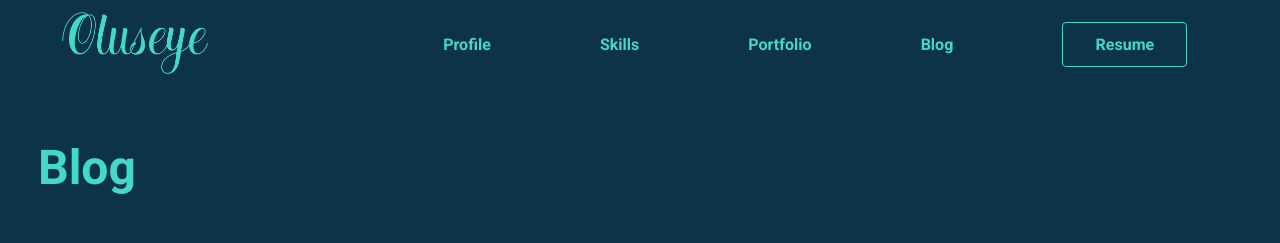
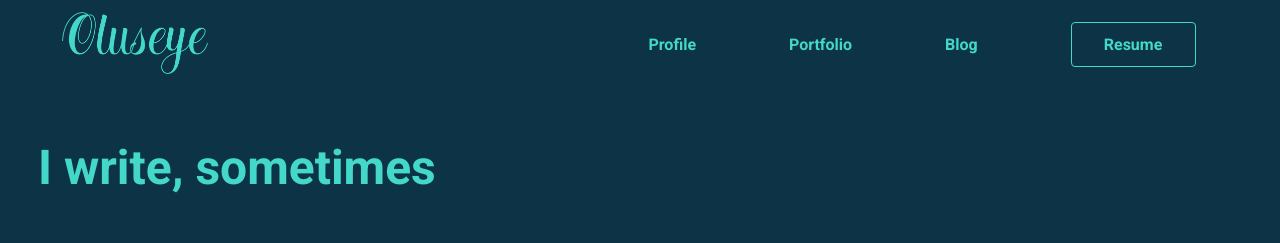
Before and after one commit to onigbindeseye/myportfolio, a React (Create React App) app: page /blog in a window 1280 px wide. Shown: the top 243 px of the page. Built offline with nearby package versions, Linux system fonts and the light colour scheme; grey boxes are pictures that could not be loaded; the HTML template or start-up script is replaced by a standard one.

Commit message:
Additional Styling of Components

```diff
--- a/src/App.js
+++ b/src/App.js
@@ -5,6 +5,7 @@ import { ThemeProvider, createTheme } from '@mui/material/styles';
 import Home from 'components/Home';
 import Portfolio from 'components/Portfolio';
 import Blog from 'components/Blog';
+import Profile from 'components/Profile';
 
 const theme = createTheme({
   typography: {
@@ -20,6 +21,7 @@ function App() {
       <div className="App">
         <Switch>
           <Route exact path="/" component={Home} />
+          <Route exact path="/profile" component={Profile} />
           <Route exact path="/portfolio" component={Portfolio} />
           <Route exact path="/blog" component={Blog} />
         </Switch>
--- a/src/components/Blog/components/Post.js
+++ b/src/components/Blog/components/Post.js
@@ -48,7 +48,7 @@ const Post = () => {
         color={'#43D8C9'}
         paddingBottom={'2%'}
       >
-        Blog
+        I write, sometimes
       </Typography>
       <Box>
         <Grid container spacing={2}>
--- a/src/components/Header/Header.js
+++ b/src/components/Header/Header.js
@@ -71,6 +71,7 @@ const Header = () => {
           width={'100%'}
           fontWeight={600}
           color={'#43D8C9'}
+          paddingLeft={'25%'}
         >
           <Box>
             <Link
@@ -80,16 +81,6 @@ const Header = () => {
               color="#43D8C9"
             >
               Profile
-            </Link>
-          </Box>
-          <Box>
-            <Link
-              underline="none"
-              component="a"
-              href="/portfolio"
-              color="#43D8C9"
-            >
-              Skills
             </Link>
           </Box>
           <Box>
@@ -174,10 +165,10 @@ const Header = () => {
             TransitionComponent={Fade}
           >
             <MenuItem onClick={handleClose} component="a" href="/">
+              Home
+            </MenuItem>
+            <MenuItem onClick={handleClose} component="a" href="/profile">
               Profile
-            </MenuItem>
-            <MenuItem onClick={handleClose} component="a" href="/skills">
-              Skills
             </MenuItem>
             <MenuItem onClick={handleClose} component="a" href="/portfolio">
               Portfolio
--- a/src/components/Home/components/Banner.js
+++ b/src/components/Home/components/Banner.js
@@ -120,7 +120,7 @@ const Banner = () => {
           </Avatar>
         </Box>
         <Box marginTop={{ xs: '8%', sm: '3%' }}>
-          <ColorButton component={'a'} variant="outlined">
+          <ColorButton component={'a'}  href="/portfolio" variant="outlined">
             My Portfolio
           </ColorButton>
         </Box>
--- a/src/components/Portfolio/components/Works.js
+++ b/src/components/Portfolio/components/Works.js
@@ -5,16 +5,16 @@ import { teal } from '@mui/material/colors';
 import Avatar from '@mui/material/Avatar';
 import GitHubIcon from '@mui/icons-material/GitHub';
 import OpenInNewIcon from '@mui/icons-material/OpenInNew';
-import {portfolio} from './portfolio';
+import { portfolio } from './portfolio';
 
 const Works = () => {
   return (
-    <Box marginTop={{xs:'25%', sm:'8%'}}>
+    <Box marginTop={{ xs: '25%', sm: '8%' }}>
       <Box>
         <Typography
           color={'#43D8C9'}
           variant={'h3'}
-          paddingBottom={{xs:'8%', sm:'3%'}}
+          paddingBottom={{ xs: '8%', sm: '3%' }}
           fontWeight={700}
         >
           Some Solutions I've Built
@@ -24,12 +24,12 @@ const Works = () => {
         <Box
           display={'flex'}
           justifyContent={'space-between'}
-          margin={{xs:'6% 0% 25% 0%', sm:'5% 0% 15% 0%'}}
+          margin={{ xs: '6% 0% 25% 0%', sm: '5% 0% 15% 0%' }}
           key={id}
           flexWrap={'wrap'}
         >
           <Box
-            width={{xs:'100%', sm:'50%'}}
+            width={{ xs: '100%', sm: '50%' }}
             component={'img'}
             src={portfolios.imgpath}
             alt={'screenshot'}
@@ -41,7 +41,11 @@ const Works = () => {
               },
             }}
           />
-          <Box width={{xs:'100%', sm:'50%'}} marginRight={0}>
+          <Box
+            width={{ xs: '100%', sm: '50%' }}
+            marginRight={0}
+          >
+            <Box display={{ xs: 'none', sm: 'inline' }}>
               <Typography
                 textAlign={'right'}
                 variant={'h5'}
@@ -66,8 +70,33 @@ const Works = () => {
                   {portfolios.description}
                 </Typography>
               </Box>
+            </Box>
+            <Box display={{ xs: 'inline', sm: 'none' }}>
+              <Typography
+                textAlign={'left'}
+                variant={'h5'}
+                color={'#43D8C9'}
+                fontWeight={700}
+                padding={'3% 0%'}
+              >
+                {portfolios.title}
+              </Typography>
               <Box
-              width={{xs:'100%', sm:'70%'}}
+                bgcolor={'#142850'}
+                padding={'4% 1%'}
+                width={'100%'}
+              >
+                <Typography
+                  textAlign={'left'}
+                  variant={'subtitle2'}
+                  color={'#B7B7B7'}
+                >
+                  {portfolios.description}
+                </Typography>
+              </Box>
+            </Box>
+            <Box
+              width={{ xs: '100%', sm: '70%' }}
               marginRight={0}
               marginTop={'2%'}
               display={'flex'}
@@ -116,7 +145,7 @@ const Works = () => {
               </Typography>
             </Box>
             <Box
-              width={{xs:'30%', sm:'15%'}}
+              width={{ xs: '30%', sm: '15%' }}
               marginRight={0}
               marginTop={'2%'}
               display={'flex'}
--- a/src/components/Portfolio/components/portfolio.js
+++ b/src/components/Portfolio/components/portfolio.js
@@ -62,7 +62,7 @@ export const portfolio = [
     stack4: 'Express',
     stack5: 'PostgreSQL',
     github: 'http://github.com/',
-    web: 'https://policyshappers.com',
+    web: 'https://frontend-policy-shapers.vercel.app/',
   },
   {
     id: 5,
@@ -90,7 +90,7 @@ export const portfolio = [
     stack4: 'Express',
     stack5: 'PostgreSQL',
     github: 'http://github.com/',
-    web: 'https://linker.ng',
+    web: 'https://motivators-crib-africa.herokuapp.com/',
   },
   {
     id: 7,
```
Also changed, not shown: src/components/Profile/components/Intro.js (+6 -5 lines). Lines whose indentation alone changed are shown as unchanged.
